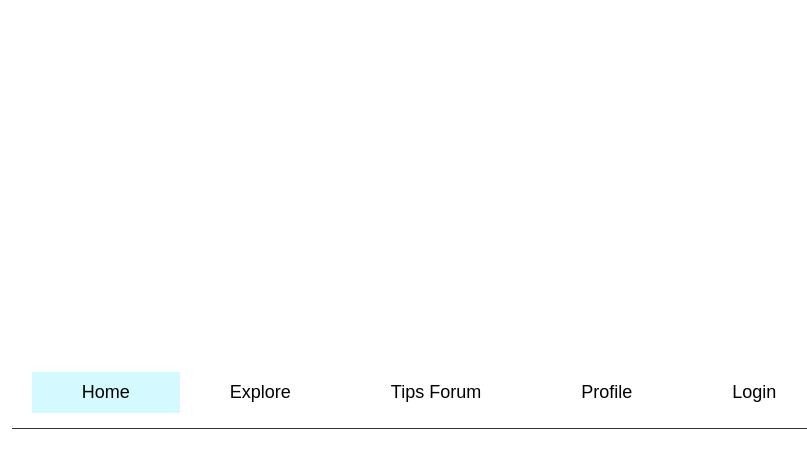
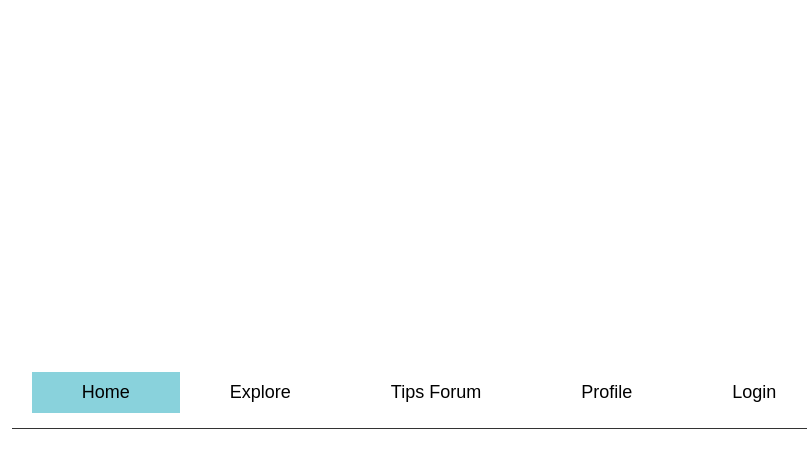
Before and after one commit to sun-dazer/Adventure-Journal, a React (Create React App) app in the folder frontend/: page / in a window 1280 px wide. In both pictures the pointer is over the button "Home". Shown: the top 468 px of the page, without its empty margins (211-1018 px from the left). Built offline with nearby package versions, Linux system fonts and the light colour scheme; a web font is replaced by a local one.

Commit message:
color change oops

```diff
--- a/frontend/src/Components/Header/Header.css
+++ b/frontend/src/Components/Header/Header.css
@@ -21,6 +21,6 @@
     transition: background-color 0.3s ease;
 }
 .topButton:hover {
-    background-color: rgb(212, 250, 255);
+    background-color: rgb(137, 210, 220);;
     color: rgb(0, 0, 0);
 }
```
